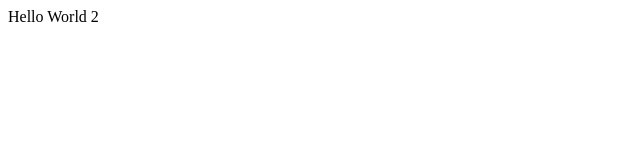
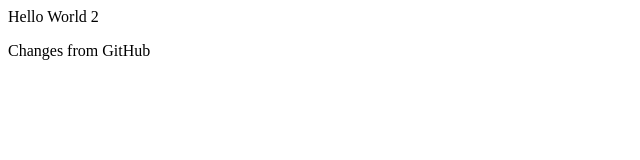
Before and after one commit to InspireNewbank/playpen, a plain HTML site: page test.html in a window 1280 px wide. Shown: the whole page, without its empty margins (0-640 px from the left). Drawn offline with Linux system fonts and the light colour scheme.

Commit message:
test merge

```diff
--- a/test.html
+++ b/test.html
@@ -4,5 +4,6 @@
   </header
   <body>
     <p>Hello World 2</p>
+    Changes from GitHub
   </body>
 </html>
```
